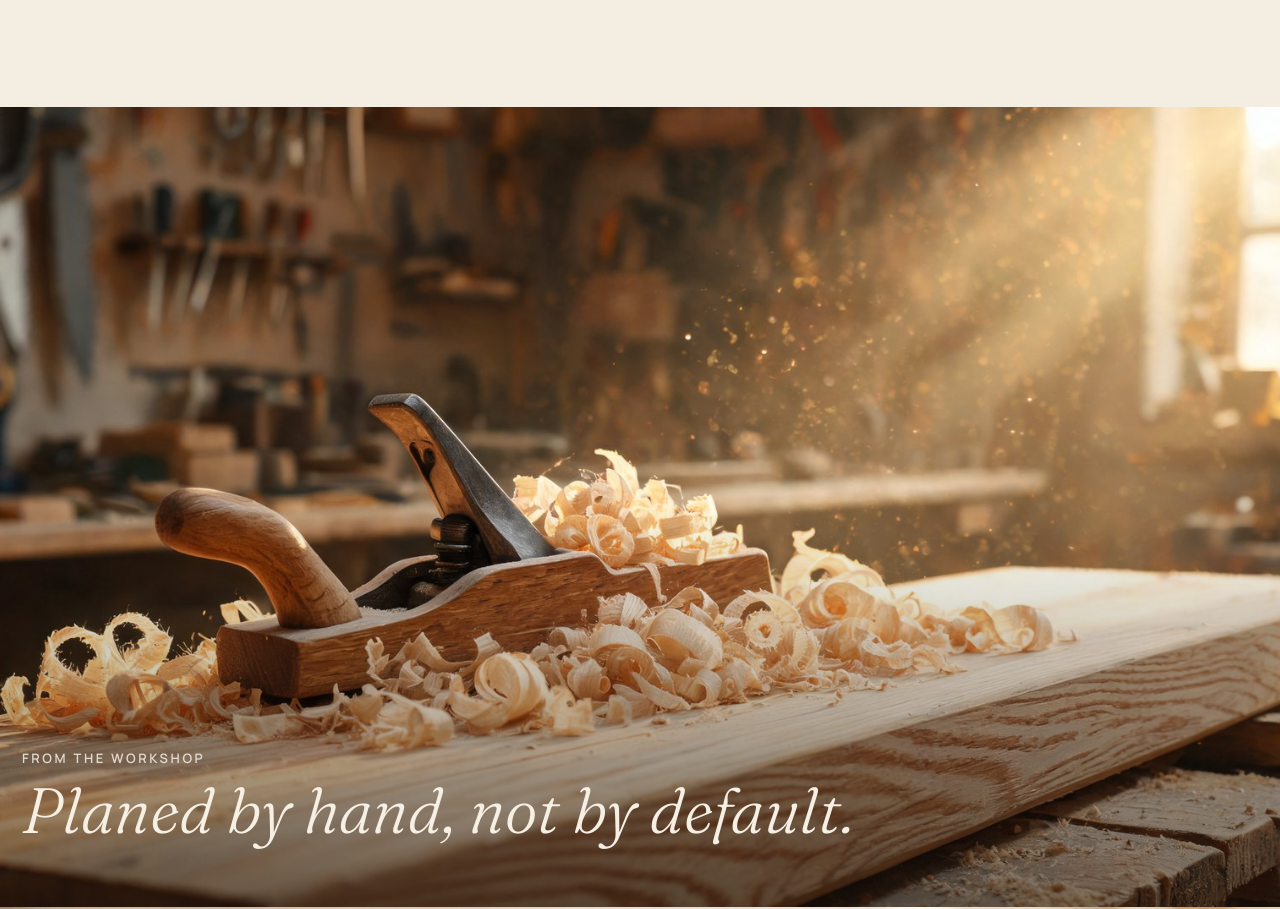
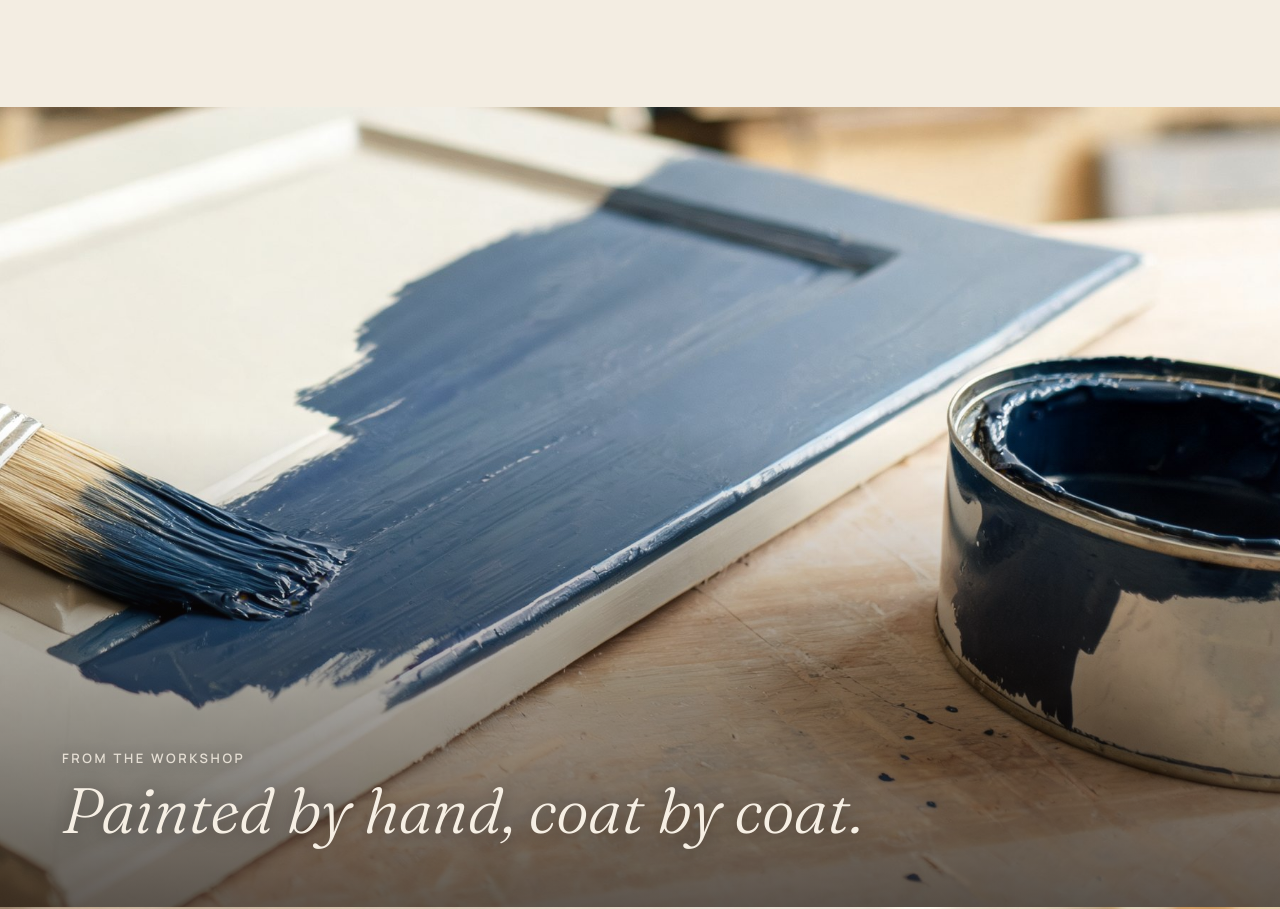
Before and after one commit to sparkandlilystories/mrandmrsdigital, a plain HTML site: page concepts/wrenfold/index.html in a window 1280 px wide. Shown: the part 4798-5707 px from the top of the page. Drawn offline with nearby package versions, Linux system fonts and the light colour scheme.

Commit message:
Wrenfold: replace hand-plane shot with painting detail
Co-Authored-By: Claude Opus 5.5 <noreply@anthropic.com>
Claude-Session: https://claude.ai/code/session_01346nnvGcV7xkFBPBQFDuSC

```diff
--- a/concepts/wrenfold/index.html
+++ b/concepts/wrenfold/index.html
@@ -111,8 +111,8 @@ h1 em,h2 em{font-style:italic;font-weight:300;color:var(--accent)}
 /* 5. workshop: cinematic full-bleed */
 .shot{position:relative;height:100svh;min-height:520px;overflow:hidden}
 .shot img{position:absolute;inset:0;width:100%;height:100%;object-fit:cover}
-.shot::after{content:"";position:absolute;inset:0;background:linear-gradient(180deg,transparent 50%,rgba(20,14,10,.55))}
-.shot p{position:absolute;left:0;right:0;bottom:clamp(36px,8vh,80px);z-index:2;margin:0;color:#F6EFE4;font-family:var(--display);font-style:italic;font-weight:300;font-size:clamp(34px,5vw,64px);line-height:1.05}
+.shot::after{content:"";position:absolute;inset:0;background:linear-gradient(180deg,transparent 40%,rgba(20,14,10,.68))}
+.shot p{position:absolute;left:0;right:0;bottom:clamp(36px,8vh,80px);z-index:2;margin:0 auto;text-shadow:0 1px 18px rgba(20,14,10,.45);color:#F6EFE4;font-family:var(--display);font-style:italic;font-weight:300;font-size:clamp(34px,5vw,64px);line-height:1.05}
 .shot small{display:block;font-family:var(--body);font-style:normal;font-size:13px;font-weight:600;letter-spacing:.2em;text-transform:uppercase;margin-bottom:10px;opacity:.85}
 @media (max-width:760px){.shot{height:78svh}}
 
@@ -221,8 +221,8 @@ footer .wrap{display:flex;justify-content:space-between;gap:16px;flex-wrap:wrap}
   </section>
 
   <section class="shot" aria-label="From the workshop">
-    <img src="img/workshop-plane.jpg" alt="A hand plane and fresh oak shavings on a workbench in morning light" loading="lazy">
-    <p class="wrap"><small>From the workshop</small>Planed by hand, not by default.</p>
+    <img src="img/workshop-paint.jpg" alt="A brush laying navy paint onto a shaker cabinet door, an open paint tin beside it" style="object-position:30% 50%" loading="lazy">
+    <p class="wrap"><small>From the workshop</small>Painted by hand, coat by coat.</p>
   </section>
   <section class="shot" aria-label="Finished detail">
     <img src="img/drawer.jpg" alt="A navy drawer with a brass handle pulled open to show an oak drawer box with plates" loading="lazy">
```
Also changed, not shown: assets/web/site-wrenfold.jpg, concepts/wrenfold/img/workshop-paint.jpg (added), concepts/wrenfold/img/workshop-plane.jpg (deleted).
